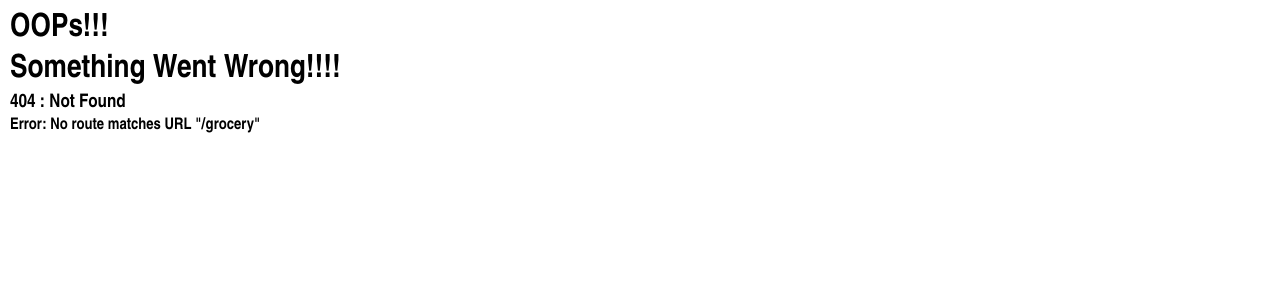
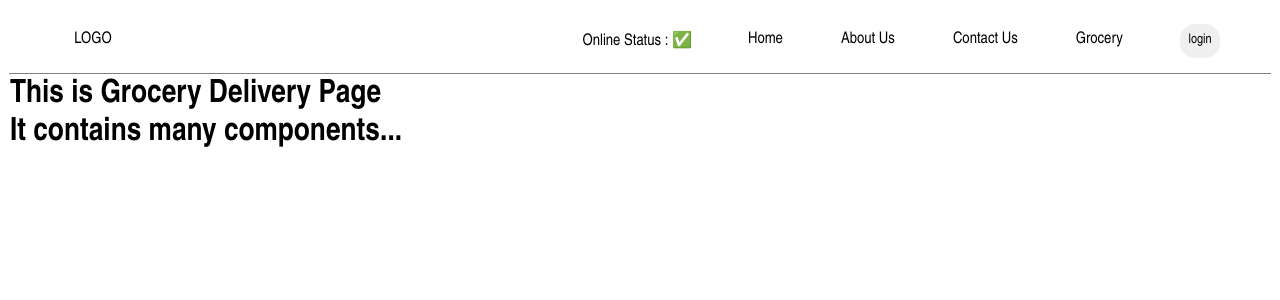
Before and after one commit to ayushanand10/Namaste-React, a React (Vite) app: page /grocery in a window 1280 px wide. Before the commit this address had no page. Shown: the top 300 px of the page. Built offline with nearby package versions, Linux system fonts and the light colour scheme.

Commit message:
lecture 9

```diff
--- a/src/App.js
+++ b/src/App.js
@@ -1,14 +1,19 @@
-import React from "react"
 import ReactDOM from "react-dom/client"
 
 import About from "./components/About"
-import Header from './components/Header'
+import Header from "./components/Header"
 import Component from "./components/component"
-import Error from './components/Error'
-import Contact from './components/Contact'
+import Error from "./components/Error"
+import Contact from "./components/Contact"
 
 import { createBrowserRouter, RouterProvider, Outlet } from "react-router-dom"
 import RestaurantMenu from "./components/RestaurantMenu"
+
+import React, { Suspense, lazy } from "react"
+
+// import Grocery from "./components/Grocery"
+
+const Grocery = lazy(() => import("./components/Grocery"))
 
 const Body = () => {
   return (
@@ -37,11 +42,19 @@ const appRouter = createBrowserRouter([
         element: <Contact />,
       },
       {
+        path: "/grocery",
+        element: (
+          <Suspense fallback={<h1>Loading...</h1>}>
+            <Grocery />
+          </Suspense>
+        ),
+      },
+      {
         path: "/restaurant/:resId",
-        element: <RestaurantMenu />
-      }
+        element: <RestaurantMenu />,
+      },
     ],
-    errorElement: <Error />
+    errorElement: <Error />,
   },
 ])
 
--- /dev/null
+++ b/src/components/Grocery.js
@@ -0,0 +1,10 @@
+const Grocery = () => {
+  return (
+    <h1>
+      This is Grocery Delivery Page <br />
+      It contains many components...
+    </h1>
+  )
+}
+
+export default Grocery;
--- a/src/components/Header.js
+++ b/src/components/Header.js
@@ -1,22 +1,37 @@
 import { useState } from "react"
 
 import { Link } from "react-router-dom"
+import useOnlineStatus from "../utils/useOnlineStatus"
 
 const Header = () => {
   const [loginBtn, setLoginBtn] = useState("login")
 
+  const onlineStatus = useOnlineStatus()
+
   return (
     <div className='navbar'>
-      <div className="logo">LOGO</div>
+      <div className='logo'>LOGO</div>
       <ul>
-        <li><Link to="/">Home</Link></li>
-        <li><Link to="/about">About Us</Link></li>
-        <li><Link to="/contact">Contact Us</Link></li>
+        <li>Online Status : {onlineStatus ? "✅" : "🔴"}</li>
+        <li>
+          <Link to='/'>Home</Link>
+        </li>
+        <li>
+          <Link to='/about'>About Us</Link>
+        </li>
+        <li>
+          <Link to='/contact'>Contact Us</Link>
+        </li>
+        <li>
+          <Link to='/grocery'>Grocery</Link>
+        </li>
         <li>
           <button
             className='loginBtn'
             onClick={() => {
-              loginBtn === "login" ? setLoginBtn("logout") : setLoginBtn("login")
+              loginBtn === "login"
+                ? setLoginBtn("logout")
+                : setLoginBtn("login")
             }}
           >
             {loginBtn}
--- a/src/components/RestaurantMenu.js
+++ b/src/components/RestaurantMenu.js
@@ -1,25 +1,12 @@
-import { useState, useEffect } from "react";
 import ShimmerUi from "./ShimmerUi";
 import { useParams } from "react-router-dom";
-import { MENU_URL } from "../utils/constants";
+import useRestaurantMenu from "../utils/useRestaurantMenu";
 
 const RestaurantMenu = () => {
 
     const { resId } = useParams();
 
-    const [resInfo, setResInfo] = useState(null);
-
-    useEffect(() => {
-        fetchMenu();
-    }, []);
-
-    const fetchMenu = async () => {
-        const data = await fetch(MENU_URL + resId)
-
-        const json = await data.json();
-
-        setResInfo(json.data);
-    }
+    const resInfo = useRestaurantMenu(resId);
 
     if (resInfo === null) return <ShimmerUi />;
 
--- a/src/components/User.js
+++ b/src/components/User.js
@@ -5,12 +5,12 @@ const User = (props) => {
 
   useEffect(() => {
     const timer = setInterval(() => {
-      console.log("useEffect time out")
+      // console.log("useEffect time out")
     }, 1000)
 
     return () => {
       clearInterval(timer)
-      console.log("Timer stopped")
+      // console.log("Timer stopped")
     }
   }, [])
 
--- a/src/components/component.js
+++ b/src/components/component.js
@@ -3,6 +3,7 @@ import Card from "./Card"
 import ShimmerUi from "./ShimmerUi"
 import { useState, useEffect } from "react"
 import { Link } from "react-router-dom"
+import useOnlineStatus from "../utils/useOnlineStatus"
 
 const Component = () => {
   // State variable - super powerful variable
@@ -14,61 +15,68 @@ const Component = () => {
   }, [])
 
   const fetchData = async () => {
-    // const data = await fetch("http://localhost:3000/data")
-    const data = await fetch("https://www.swiggy.com/dapi/restaurants/list/v5?lat=12.9715987&lng=77.5945627&is-seo-homepage-enabled=true&page_type=DESKTOP_WEB_LISTING")
-
+    const data = await fetch(
+      "https://www.swiggy.com/dapi/restaurants/list/v5?lat=12.9715987&lng=77.5945627&is-seo-homepage-enabled=true&page_type=DESKTOP_WEB_LISTING"
+    )
 
     const json = await data.json()
 
-    const API_CONST = json?.data?.cards[5]?.card?.card?.gridElements?.infoWithStyle?.restaurants;
-
-    console.log(API_CONST);
+    const API_CONST =
+      json?.data?.cards[5]?.card?.card?.gridElements?.infoWithStyle?.restaurants
 
     setRecord(API_CONST)
     setFilteredRecord(API_CONST)
   }
 
-  const [searchText, setSearchText] = useState('')
+  const [searchText, setSearchText] = useState("")
 
-  // console.log('body rendered');
+  const onlineStatus = useOnlineStatus();
+
+  if (onlineStatus === false) {
+    return (
+      <h1>Looks like you are offline</h1>
+    )
+  }
 
   return record.length === 0 ? (
     <ShimmerUi />
   ) : (
     <div className='containerWrapper'>
-      <div className="filter">
-        <div className="search">
-
+      <div className='filter'>
+        <div className='search'>
           <input
-            type="text"
-            name=""
-            id=""
-            placeholder="Search"
+            type='text'
+            name=''
+            id=''
+            placeholder='Search'
             value={searchText}
             onChange={(e) => {
-              setSearchText(e.target.value);
+              setSearchText(e.target.value)
             }}
           />
 
           <button
-            className="actionBtn"
+            className='actionBtn'
             onClick={() => {
               const filteredRecord = record.filter((res) => {
-                return res.info.name.toLowerCase().includes(searchText.toLowerCase())
+                return res.info.name
+                  .toLowerCase()
+                  .includes(searchText.toLowerCase())
               })
-              setFilteredRecord(filteredRecord);
+              setFilteredRecord(filteredRecord)
             }}
           >
             Search
           </button>
-
         </div>
 
         <button
           className='actionBtn'
           onClick={() => {
             // Filter logic (age < 18)
-            const filteredList = record.filter((res) => res.info.avgRating > 4.5)
+            const filteredList = record.filter(
+              (res) => res.info.avgRating > 4.5
+            )
             setFilteredRecord(filteredList)
           }}
         >
@@ -78,10 +86,11 @@ const Component = () => {
 
       <div className='container'>
         {filteredRecord.map((res) => (
-          <Link to={"/restaurant/" + res.info.id} key={res.info.id}>
-          <Card
-            data={res}
-            />
+          <Link
+            to={"/restaurant/" + res.info.id}
+            key={res.info.id}
+          >
+            <Card data={res} />
           </Link>
         ))}
       </div>
--- /dev/null
+++ b/src/utils/useOnlineStatus.js
@@ -0,0 +1,17 @@
+import { useState } from "react"
+
+const useOnlineStatus = () => {
+  const [onlineStatus, setOnlineStatus] = useState(true)
+
+  window.addEventListener("online", () => {
+    setOnlineStatus(true)
+  })
+
+  window.addEventListener("offline", () => {
+    setOnlineStatus(false)
+  })
+
+  return onlineStatus
+}
+
+export default useOnlineStatus
--- /dev/null
+++ b/src/utils/useRestaurantMenu.js
@@ -0,0 +1,21 @@
+import { useEffect, useState } from "react"
+import { MENU_URL } from "./constants"
+
+const useRestaurantMenu = (resId) => {
+    const [resInfo, setResInfo] = useState(null)
+    useEffect(() => {
+        fetchMenu();
+    }, [])
+
+    const fetchMenu = async () =>{
+        const data = await fetch(MENU_URL + resId);
+
+        const json = await data.json();
+
+        setResInfo(json.data);
+    }
+
+    return resInfo;
+}
+
+export default useRestaurantMenu
--- a/style.css
+++ b/style.css
@@ -5,14 +5,14 @@
 * {
     padding: 1px;
     margin: 1px;
-    font-family:'cursive', 'Arial Narrow', Arial, sans-serif;
+    font-family: 'cursive', 'Arial Narrow', Arial, sans-serif;
 }
 
-a{
+a {
     text-decoration: none;
     color: black;
 
-    :hover{
+    :hover {
         text-decoration: underline;
     }
 }
@@ -66,10 +66,10 @@ a{
 
     >ul {
         display: flex;
-        gap: 15%;
         list-style: none;
         align-items: center;
-        width: 40%;
+        justify-content: center;
+        gap: 50px;
     }
 }
 
@@ -99,7 +99,7 @@ a{
     justify-content: center;
 }
 
-.userCard{
+.userCard {
     padding: 10px;
     border: 1px solid black;
 }
```
Also changed, not shown: src/components/UserClass.js (+5 -5 lines).
